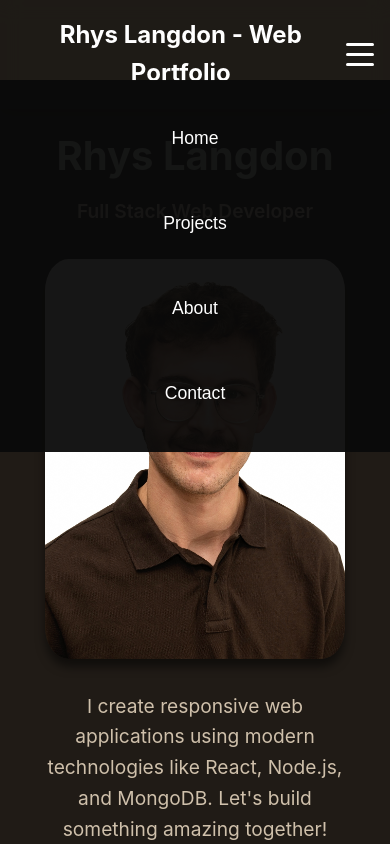
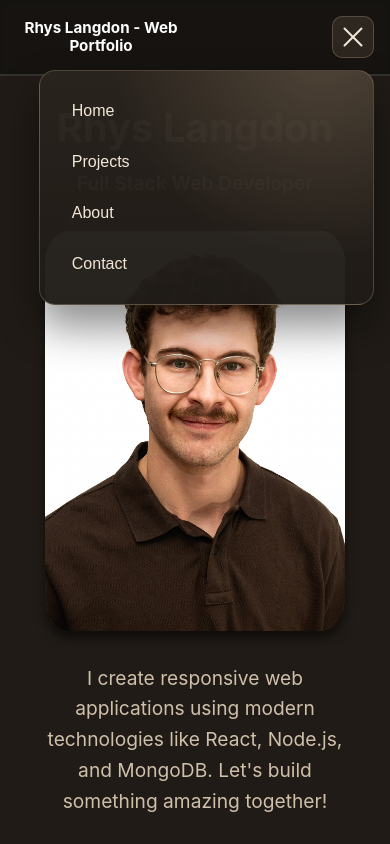
Before and after one commit to rhyslangdon/portfolio, a React (Create React App) app in the folder client/: page / in a window 390 px wide. Both pictures are taken after a click on the button 359 px from the left and 54 px from the top of the page. Shown: the top 844 px of the page. Built offline with nearby package versions, Linux system fonts and the light colour scheme; no server answers.

Commit message:
responsive tweaks

```diff
--- a/client/src/App.css
+++ b/client/src/App.css
@@ -88,12 +88,6 @@ nav.scrolled {
   margin-bottom: 1rem;
 }
 
-/* Contact form */
-.contact-form {
-  max-width: 600px;
-  margin: 0 auto;
-}
-
 .form-group {
   margin-bottom: 1.5rem;
   text-align: left;
@@ -134,7 +128,7 @@ nav.scrolled {
 @media (max-width: 768px) {
   .hero {
     align-items: flex-start;
-    padding-top: 110px;
+    padding-top: 88px;
     padding-bottom: 2rem;
   }
 
@@ -153,6 +147,6 @@ nav.scrolled {
 
 @media (max-width: 480px) {
   .hero {
-    padding-top: 100px;
+    padding-top: 80px;
   }
 }
--- a/client/src/components/About.css
+++ b/client/src/components/About.css
@@ -1,6 +1,8 @@
 .about {
   background: #231e19;
   color: #f1e7d8;
+    border-bottom: 2px solid rgba(255, 255, 255, 0.1);
+
 }
 
 .section-title {
@@ -117,6 +119,7 @@
 @media (max-width: 768px) {
   .section-title {
     font-size: 2.5rem;
+
   }
 
   .about-stats {
@@ -140,6 +143,7 @@
 @media (max-width: 480px) {
   .section-title {
     font-size: 2rem;
+    margin-top: 1rem;
   }
 
   .about-text p {
--- a/client/src/components/Contact.css
+++ b/client/src/components/Contact.css
@@ -100,6 +100,7 @@
   border-radius: 15px;
   border: 1px solid rgba(255, 255, 255, 0.1);
   backdrop-filter: blur(10px);
+  width: 100%;
 }
 
 .form-row {
@@ -207,9 +208,14 @@
 
 /* Responsive design */
 @media (max-width: 768px) {
+  .contact-subtitle-mailto {
+    display: none;
+  }
+
   .contact-content {
     grid-template-columns: 1fr;
     gap: 2rem;
+    max-width: none;
   }
 
   .form-row {
@@ -218,6 +224,7 @@
 
   .contact-form {
     padding: 1.5rem;
+    width: 100%;
   }
 
   .contact-method {
@@ -226,6 +233,10 @@
 }
 
 @media (max-width: 480px) {
+  .contact .container {
+    padding: 0 12px;
+  }
+
   .contact-info h3 {
     font-size: 1.5rem;
   }
--- a/client/src/components/Contact.js
+++ b/client/src/components/Contact.js
@@ -127,7 +127,7 @@ const Contact = () => {
             Have a project in mind or just want to chat? I'd love to hear from you!
           </p>
           {!canUseEmailJS && (
-            <p className="contact-subtitle">
+            <p className="contact-subtitle contact-subtitle-mailto">
               This form opens your email app with a pre-filled message.
             </p>
           )}
--- a/client/src/components/Hero.css
+++ b/client/src/components/Hero.css
@@ -8,6 +8,8 @@
   background: #2a241e;
   padding-top: 92px;
   box-sizing: border-box;
+  border-bottom: 2px solid rgba(255, 255, 255, 0.1);
+
 }
 
 .hero-background {
@@ -57,6 +59,7 @@
   font-size: 4rem;
   font-weight: 700;
   margin-bottom: 1rem;
+  margin-top: 1rem;
   color: #ffffff;
   line-height: 1.2;
 }
@@ -159,16 +162,16 @@
   box-shadow: 0 10px 25px rgba(0, 0, 0, 0.2);
 }
 
-/* Responsive design */
 @media (max-width: 768px) {
   .hero {
     align-items: flex-start;
-    padding-top: 110px;
+    padding-top: 88px;
     padding-bottom: 2rem;
   }
 
   .hero h1 {
     font-size: 2.5rem;
+    margin-top: -0.5rem;
   }
 
   .hero-subtitle {
@@ -196,7 +199,7 @@
 
 @media (max-width: 480px) {
   .hero {
-    padding-top: 100px;
+    padding-top: 80px;
   }
 
   .hero h1 {
--- a/client/src/components/Navbar.css
+++ b/client/src/components/Navbar.css
@@ -6,12 +6,14 @@
   z-index: 1000;
   padding: 1rem 0;
   background: rgba(31, 27, 23, 0.93);
-  backdrop-filter: blur(10px);
+  backdrop-filter: blur(5px);
   transition: all 0.3s ease;
+  border-bottom: 2px solid rgba(255, 255, 255, 0.1);
+
 }
 
 .navbar.scrolled {
-  background: rgba(31, 27, 23, 0.98);
+  background: rgba(31, 27, 23, 0.75);
   box-shadow: 0 2px 20px rgba(0, 0, 0, 0.3);
 }
 
@@ -19,6 +21,8 @@
   display: flex;
   justify-content: space-between;
   align-items: center;
+  position: relative;
+  z-index: 1002;
 }
 
 .nav-logo h3 {
@@ -70,22 +74,33 @@
 .mobile-menu-toggle {
   display: none;
   flex-direction: column;
-  background: none;
-  border: none;
+  background: linear-gradient(160deg, rgba(180, 154, 122, 0.16), rgba(52, 45, 37, 0.7));
+  border: 1px solid rgba(220, 199, 170, 0.24);
+  border-radius: 10px;
   cursor: pointer;
-  padding: 0;
-  width: 30px;
-  height: 30px;
+  padding: 8px 7px;
+  width: 42px;
+  height: 42px;
   justify-content: space-around;
+  transition: border-color 0.25s ease, background 0.25s ease;
 }
 
 .mobile-menu-toggle span {
   display: block;
   width: 100%;
-  height: 3px;
-  background: #ffffff;
+  height: 2px;
+  background: #f1e7d8;
   transition: all 0.3s ease;
   border-radius: 2px;
+}
+
+.mobile-menu-toggle:hover {
+  border-color: rgba(220, 199, 170, 0.5);
+  background: linear-gradient(160deg, rgba(180, 154, 122, 0.24), rgba(52, 45, 37, 0.85));
+}
+
+.mobile-menu-backdrop {
+  display: none;
 }
 
 @media (max-width: 768px) {
@@ -93,25 +108,97 @@
     display: flex;
   }
 
+  .nav-logo h3 {
+    font-size: 1.05rem;
+    max-width: 230px;
+    line-height: 1.2;
+  }
+
   .nav-links {
-    position: fixed;
-    top: 80px;
-    left: 0;
+    position: absolute;
+    top: calc(100% + 12px);
     right: 0;
-    background: rgba(10, 10, 10, 0.95);
-    backdrop-filter: blur(10px);
+    left: auto;
+    width: min(86vw, 340px);
+    background:
+      radial-gradient(circle at 85% -10%, rgba(180, 154, 122, 0.28) 0%, rgba(180, 154, 122, 0) 55%),
+      linear-gradient(180deg, rgba(42, 36, 30, 0.98), rgba(31, 27, 23, 0.97));
+    border: 1px solid rgba(220, 199, 170, 0.24);
+    border-radius: 16px;
+    box-shadow: 0 22px 42px rgba(0, 0, 0, 0.45);
+    backdrop-filter: blur(12px);
     flex-direction: column;
-    padding: 2rem;
-    transform: translateX(-100%);
-    transition: transform 0.3s ease;
+    align-items: stretch;
+    padding: 1rem;
+    transform: translateY(-8px) scale(0.98);
+    transform-origin: top right;
+    opacity: 0;
+    visibility: hidden;
+    pointer-events: none;
+    transition: transform 0.25s ease, opacity 0.25s ease, visibility 0.25s ease;
+    gap: 0.25rem;
+    z-index: 1003;
   }
 
   .nav-links.mobile-open {
-    transform: translateX(0);
+    transform: translateY(0) scale(1);
+    opacity: 1;
+    visibility: visible;
+    pointer-events: auto;
   }
 
   .nav-link {
-    padding: 1rem 0;
-    font-size: 1.1rem;
+    width: 100%;
+    text-align: left;
+    border-radius: 10px;
+    border: 1px solid transparent;
+    font-size: 1rem;
+    padding: 0.85rem 0.95rem;
+    color: #f1e7d8;
+    background: transparent;
+  }
+
+  .nav-link::after {
+    display: none;
+  }
+
+  .nav-link:hover {
+    color: #f1e7d8;
+    border-color: rgba(220, 199, 170, 0.24);
+    background: rgba(180, 154, 122, 0.12);
+  }
+
+  .mobile-menu-toggle.open span:nth-child(1) {
+    transform: translateY(8px) rotate(45deg);
+  }
+
+  .mobile-menu-toggle.open span:nth-child(2) {
+    opacity: 0;
+    transform: scaleX(0);
+  }
+
+  .mobile-menu-toggle.open span:nth-child(3) {
+    transform: translateY(-8px) rotate(-45deg);
+  }
+
+  .mobile-menu-backdrop {
+    display: block;
+    position: fixed;
+    inset: 0;
+    border: none;
+    padding: 0;
+    margin: 0;
+    width: 100%;
+    background: rgba(0, 0, 0, 0.26);
+    backdrop-filter: blur(2px);
+    cursor: default;
+    z-index: 1001;
   }
 }
+
+@media (max-width: 400px) {
+  .nav-logo h3 {
+    font-size: 0.95rem;
+    max-width: 170px;
+  }
+}
--- a/client/src/components/Navbar.js
+++ b/client/src/components/Navbar.js
@@ -15,6 +15,18 @@ const Navbar = () => {
     window.addEventListener('scroll', handleScroll);
     return () => window.removeEventListener('scroll', handleScroll);
   }, []);
+
+  useEffect(() => {
+    if (isMobileMenuOpen) {
+      document.body.style.overflow = 'hidden';
+    } else {
+      document.body.style.overflow = '';
+    }
+
+    return () => {
+      document.body.style.overflow = '';
+    };
+  }, [isMobileMenuOpen]);
 
   const scrollToSection = (sectionId) => {
     const element = document.getElementById(sectionId);
@@ -37,7 +49,7 @@ const Navbar = () => {
             <h3>Rhys Langdon - Web Portfolio</h3>
           </Link>
 
-          <div className={`nav-links ${isMobileMenuOpen ? 'mobile-open' : ''}`}>
+          <div id="primary-navigation" className={`nav-links ${isMobileMenuOpen ? 'mobile-open' : ''}`}>
             <button onClick={() => scrollToSection('home')} className="nav-link">
               Home
             </button>
@@ -53,8 +65,11 @@ const Navbar = () => {
           </div>
 
           <button
-            className="mobile-menu-toggle"
+            className={`mobile-menu-toggle ${isMobileMenuOpen ? 'open' : ''}`}
             onClick={() => setIsMobileMenuOpen(!isMobileMenuOpen)}
+            aria-expanded={isMobileMenuOpen}
+            aria-controls="primary-navigation"
+            aria-label={isMobileMenuOpen ? 'Close navigation menu' : 'Open navigation menu'}
           >
             <span></span>
             <span></span>
@@ -62,6 +77,14 @@ const Navbar = () => {
           </button>
         </div>
       </div>
+
+      {isMobileMenuOpen && (
+        <button
+          className="mobile-menu-backdrop"
+          onClick={() => setIsMobileMenuOpen(false)}
+          aria-label="Close navigation menu"
+        />
+      )}
     </motion.nav>
   );
 };
--- a/client/src/components/Projects.css
+++ b/client/src/components/Projects.css
@@ -1,6 +1,8 @@
 .projects {
   background: #1f1b17;
   color: #f1e7d8;
+  border-bottom: 2px solid rgba(255, 255, 255, 0.1);
+
 }
 
 .loading, .error-message {
@@ -47,8 +49,9 @@
 
 
 .project-image {
-  width: 400px;
-  height: 500px;
+  width: 100%;
+  max-width: 100%;
+  height: 100%;
   object-fit: contain;
   object-position: top center;
   background: #0a0a0a;
@@ -205,6 +208,12 @@
 
 /* Responsive design */
 @media (max-width: 768px) {
+  .projects .section-title {
+    margin-bottom: 1.5rem;
+        margin-top: 1rem;
+
+  }
+
   .projects-carousel {
     padding: 0 0 2.5rem;
   }
@@ -219,11 +228,11 @@
   }
 
   .carousel-control-left {
-    left: calc(50% - 68px);
+    left: clamp(0.5rem, 4vw, 1.2rem);
   }
 
   .carousel-control-right {
-    right: calc(50% - 68px);
+    right: clamp(0.5rem, 4vw, 1.2rem);
   }
 }
 
--- a/client/src/index.css
+++ b/client/src/index.css
@@ -137,6 +137,11 @@ code {
 
 /* Responsive design */
 @media (max-width: 768px) {
+  html,
+  body {
+    overflow-x: hidden;
+  }
+
   .section {
     padding: 60px 0;
   }
```
